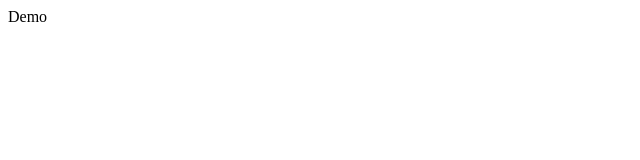
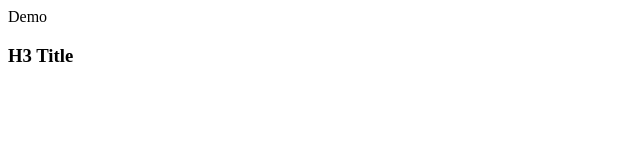
Before and after one commit to Dnyaneshwar-Bhil/Demo18Feb, a plain HTML site: page src/main/java/index.html in a window 1280 px wide. Shown: the full height of the page, 0-640 px from the left. Drawn offline with Linux system fonts and the light colour scheme.

Commit message:
Update index.html

```diff
--- a/src/main/java/index.html
+++ b/src/main/java/index.html
@@ -1 +1,2 @@
 <h>Demo</h>
+<h3>H3 Title</h3>
```
